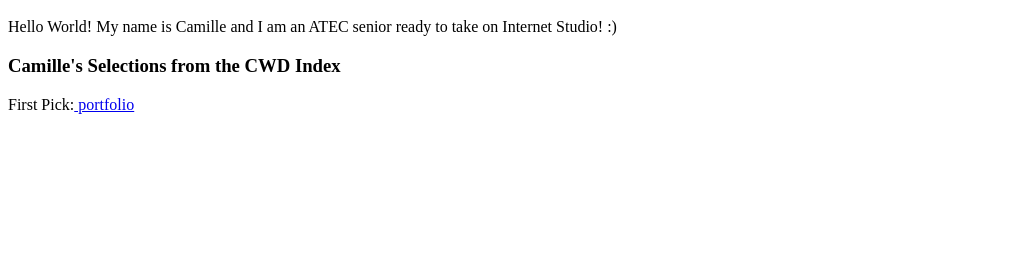
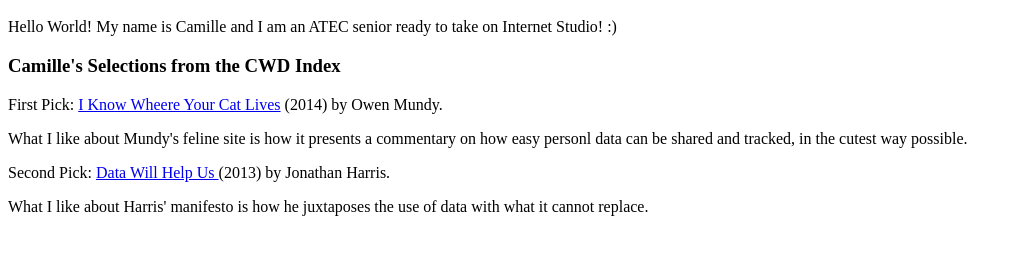
Before and after one commit to not-camellias/hello-world, a plain HTML site: page index.html in a window 1280 px wide. Shown: the part 48-302 px from the top of the page, without its empty margins (0-1018 px from the left). Drawn offline with Linux system fonts and the light colour scheme.

Commit message:
Added two of three sites

```diff
--- a/index.html
+++ b/index.html
@@ -8,8 +8,11 @@
     <h1>:D</h1>
     <p>Hello World! My name is Camille and I am an ATEC senior ready to take on Internet Studio! :) </p>
     <h3>Camille's Selections from the CWD Index </h3>
-    <p> First Pick:<a href = "https://www.camelliasgrace.com/"> portfolio </a>
-    </p>
+    <p>First Pick: <a href = "https://www.camelliasgrace.com/">I Know Wheere Your Cat Lives</a> (2014) by Owen Mundy.</p>
+    <p>What I like about Mundy's feline site is how it presents a commentary on how easy personl data can be shared and tracked, in the cutest way possible.</p>
+
+    <p>Second Pick: <a href = "https://datawillhelp.us/">Data Will Help Us </a>  (2013) by Jonathan Harris.</p>
+    <p>What I like about Harris' manifesto is how he juxtaposes the use of data with what it cannot replace.</p>
   </body>
 
 </html>
```
